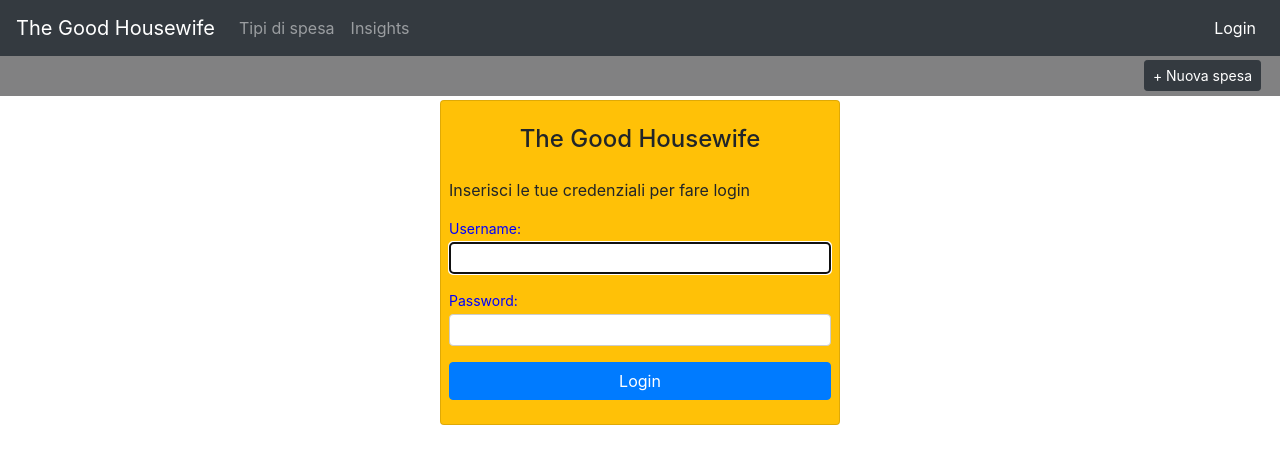
After one commit to lorenzobianchi/good_housewife, a Django app: page /account/login/ in a window 1280 px wide. The commit adds this page. Shown: the top 464 px of the page. Run offline with Django 3.2, Linux system fonts and the light colour scheme; some libraries are stand-ins or nearby versions; some web fonts are replaced.

Commit message:
login-logout

```diff
--- a/good_housewife/settings.py
+++ b/good_housewife/settings.py
@@ -124,3 +124,6 @@ STATICFILES_DIRS = [os.path.join(BASE_DIR, 'static')]
 
 MEDIA_URL = '/media/'
 MEDIA_ROOT = os.path.join(BASE_DIR, 'media')
+
+LOGIN_REDIRECT_URL = 'home'
+LOGOUT_REDIRECT_URL = 'home'
--- a/good_housewife/urls.py
+++ b/good_housewife/urls.py
@@ -20,6 +20,7 @@ from django.conf import settings
 
 urlpatterns = [
     path('admin/', admin.site.urls),
+    path('account/', include('django.contrib.auth.urls')),
     path('', include('core.urls')),
 ]
 
--- a/static/css/base.css
+++ b/static/css/base.css
@@ -1,5 +1,5 @@
 .content {
-  padding-top: 80px;
+  padding-top: 100px;
 }
 
 .subnavbar {
@@ -9,6 +9,11 @@
   top: 56px;
   background-color: #818182;
   z-index: 10;
+  display: flex;
+  flex-direction: row;
+  justify-content: space-between;
+  padding-left: 15px;
+  padding-right: 15px;
 }
 
 .spesa-card {
@@ -51,7 +56,8 @@
 }
 
 .controls input,
-.controls textarea {
+.controls textarea,
+.login-card input {
   width: 100%;
   border-radius: 4px;
   border: 1px solid #ccc;
@@ -64,3 +70,15 @@
   width: 100%;
   height: 32px;
 }
+
+.login-card {
+  width: 400px;
+  padding-top: 40px;
+  margin: auto;
+}
+
+.login-card label {
+  color: blue;
+  margin-bottom: 3px;
+  font-size: 14px;
+}
--- a/templates/base.html
+++ b/templates/base.html
@@ -26,10 +26,33 @@
           </li>
         </ul>
       </div>
-      <div>
-        <a class="btn btn-outline-info btn-sm " href="{% url 'spesa_add' %}">+ Nuova spesa</a>
+      <div class="px-2 dropdown">
+        {% if user.is_authenticated %}
+        <a class="nav-link dropdown-toggle" href="#" id="navbarDropdown" role="button" data-toggle="dropdown" aria-haspopup="true" aria-expanded="false">
+          <i class="fa fa-user ml-2"></i> {{user.username}}
+        </a>
+        <div class="dropdown-menu" aria-labelledby="navbarDropdown">
+          <a class="dropdown-item" href="#">Action</a>
+          <a class="dropdown-item" href="#">Another action</a>
+          <div class="dropdown-divider"></div>
+          <a class="dropdown-item" href="{% url 'logout' %}">Logout</a>
+        </div>
+
+
+
+        {% else %}
+        <a class="text-white" href="{% url 'login' %}">Login</a>
+        {% endif %}
+
       </div>
     </nav>
+    <div class="subnavbar">
+      <span></span>
+      <div class="p-1">
+        <a class="btn btn-dark btn-sm " href="{% url 'spesa_add' %}">+ Nuova spesa</a>
+      </div>
+    </div>
+
 
     <div class="content">
       {% block content %}
--- a/templates/home.html
+++ b/templates/home.html
@@ -39,9 +39,6 @@
     </script>
 {% endblock %}
 {% block content %}
-<div class="subnavbar">
-
-</div>
 <div class="container pt-4">
   <div class="row">
     <div class="col-md-12">
--- /dev/null
+++ b/templates/registration/login.html
@@ -0,0 +1,21 @@
+{% extends 'base.html' %}
+
+{% block content %}
+<div class="container">
+  <div class="row">
+    <div class="col-12">
+      <div class="login-card card p-2 bg-warning">
+        <div class="text-center py-3">
+          <h4>The Good Housewife</h4>
+        </div>
+        <p>Inserisci le tue credenziali per fare login</p>
+        <form method="post">
+          {% csrf_token %}
+          {{ form.as_p }}
+          <button type="submit" class="btn btn-primary btn-block">Login</button>
+        </form>
+      </div>
+    </div>
+  </div>
+</div>
+{% endblock content %}
--- a/templates/tipo_spesa_list.html
+++ b/templates/tipo_spesa_list.html
@@ -1,9 +1,6 @@
 {% extends 'base.html' %}
 
 {% block content %}
-<div class="subnavbar">
-
-</div>
 <div class="container pt-4">
   <div class="row">
     <div class="col-md-12">
```
Also changed, not shown: db.sqlite3.
